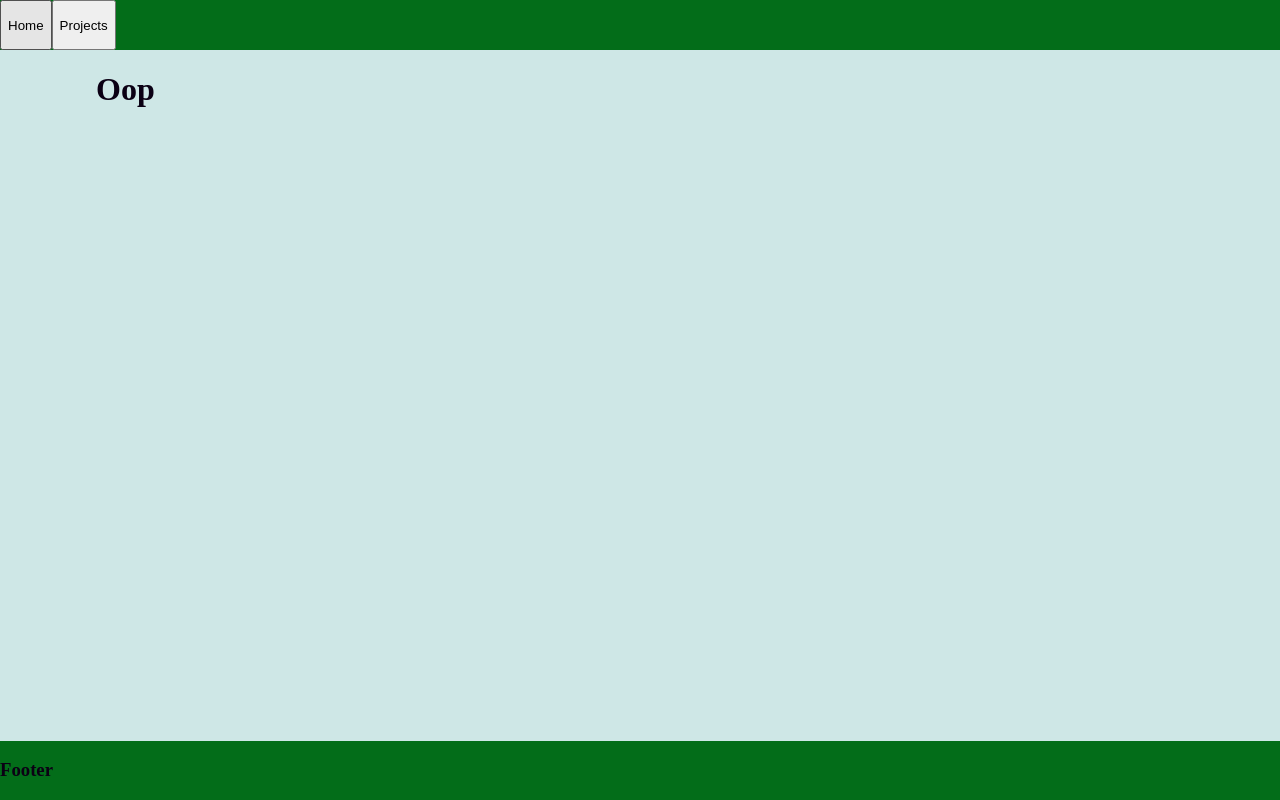
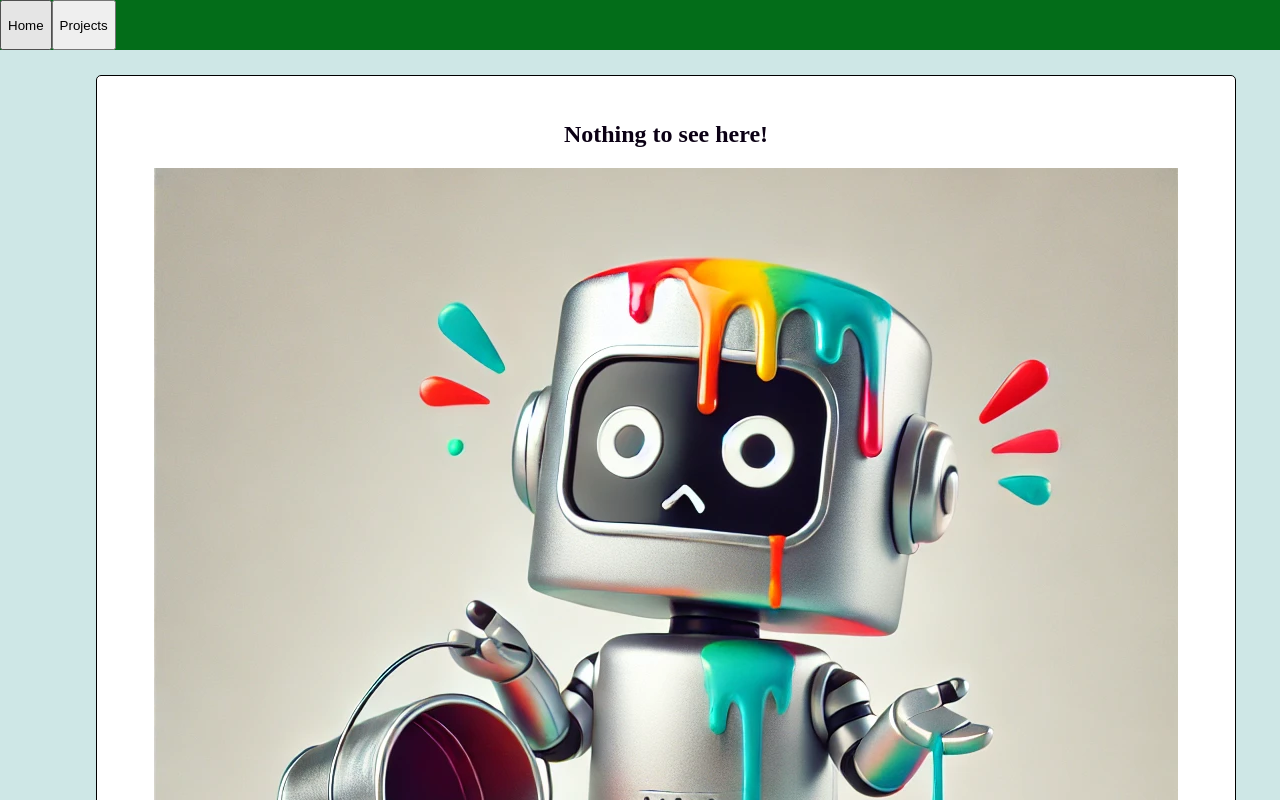
Before and after one commit to Devportej/danielporterjWeb, a React (Vite) app: page / in a window 1280 px wide. Both pictures are taken after a click on the button "Projects". Shown: the top 800 px of the page. Built offline with nearby package versions, Linux system fonts and the light colour scheme.

Commit message:
feat: update not found page and footer handling

```diff
--- a/src/App.tsx
+++ b/src/App.tsx
@@ -7,7 +7,7 @@ import NotFound from "./NotFound/NotFound";
 
 const App = () => {
   return (
-    <div className="App">
+    <div className="app">
       <BrowserRouter>
         <NavBar />
         <div className="body">
--- a/src/NotFound/NotFound.css
+++ b/src/NotFound/NotFound.css
@@ -0,0 +1,10 @@
+.notFound{
+    h2 {
+        text-align: center;
+    }
+
+    img {
+        display: block;
+        margin: auto;
+    }
+}
--- a/src/NotFound/NotFound.tsx
+++ b/src/NotFound/NotFound.tsx
@@ -1,11 +1,21 @@
+import Card from '../components/Card/Card';
 import './NotFound.css';
 
 const NotFound = () => {
-    return(
-        <div className='notFound'>
-            <h1>Oop</h1>
-        </div>
-    )
+    return (
+      <div className="notFound">
+        <Card>
+          <h2>Nothing to see here!</h2>
+          <img
+            src="/error_img.webp"
+            alt="Error image, a robot looking apologetic over a spilled can of paint."
+            loading="lazy"
+            fetchPriority="low"
+            height={"1024px"}
+          />
+        </Card>
+      </div>
+    );
 }
 
 export default NotFound;
--- a/src/components/Card/Card.css
+++ b/src/components/Card/Card.css
@@ -3,4 +3,6 @@
     border: 1px solid black;
     background-color: white;
     border-radius: 5px;
+    padding: 25px;
+    margin: 25px auto;
 }
--- a/src/components/Footer/Footer.css
+++ b/src/components/Footer/Footer.css
@@ -1,8 +1,9 @@
 .footer {
     width: 100%;
     background-color: var(--secondary-color);
-    display: flex;
-    position: fixed;
+    position: relative;
     bottom: 0;
+    left: 0;
+    right: 0;
     min-height: 50px;
 }
```
Also changed, not shown: public/error_img.webp (added).
